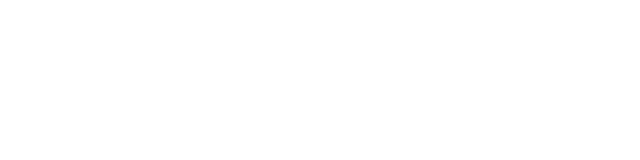
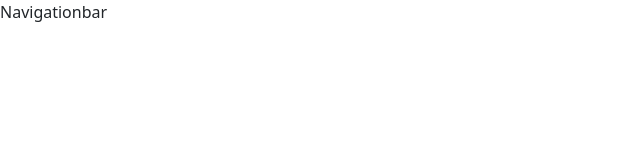
Before and after one commit to sachinthyasunirma/landing-page, a Next.js app: page / in a window 1280 px wide. Shown: the top 160 px of the page, without its empty margins (0-640 px from the left). Built offline with nearby package versions, Linux system fonts and the light colour scheme.

Commit message:
page layout setup and init folder structure

```diff
--- /dev/null
+++ b/src/components/navbar/Navigationbar.jsx
@@ -0,0 +1,8 @@
+
+function Navigationbar() {
+  return (
+    <div>Navigationbar</div>
+  )
+}
+
+export default Navigationbar
--- /dev/null
+++ b/src/layout/MainLayout.js
@@ -0,0 +1,12 @@
+import Navigationbar from "@/components/navbar/Navigationbar"
+
+function MainLayout({children}) {
+  return (
+    <>
+    <Navigationbar/>
+    {children}
+    </>
+  )
+}
+
+export default MainLayout
--- a/src/pages/_app.js
+++ b/src/pages/_app.js
@@ -1,3 +1,4 @@
+import MainLayout from '@/layout/MainLayout';
 import '@/styles/globals.css'
 import 'bootstrap/dist/css/bootstrap.min.css';
 import { useEffect } from 'react';
@@ -5,5 +6,9 @@ export default function App({ Component, pageProps }) {
   useEffect(()=>{
     import('bootstrap/dist/js/bootstrap');
   })
-  return <Component {...pageProps} />
+  return (
+    <MainLayout>
+      <Component {...pageProps} />
+    </MainLayout>
+  )
 }
```
Also changed, not shown: src/components/card/PaintingCard.jsx (added), src/components/dropdown/Dropdown.jsx (added), src/components/gallery/PaintingGallery.jsx (added).
